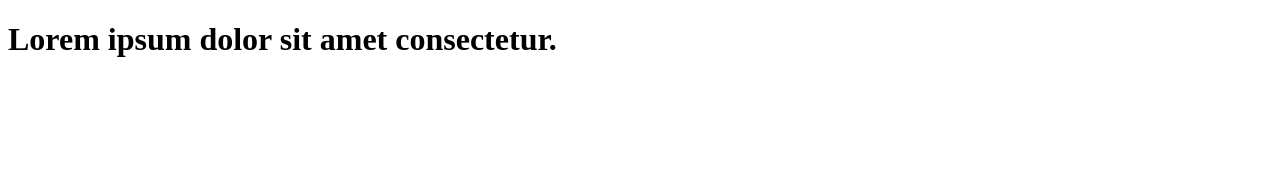
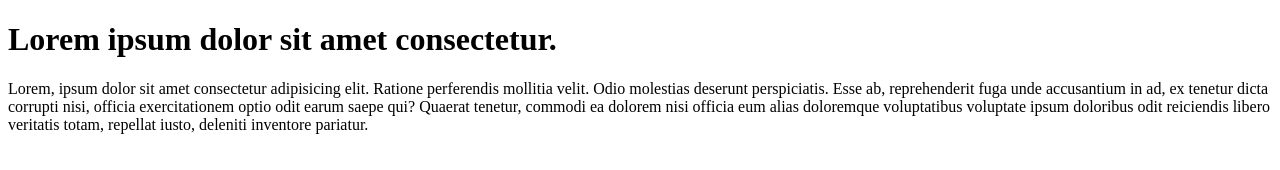
Before and after one commit to piyushverma013/learn-git, a plain HTML site: page index.html in a window 1280 px wide. Drawn offline with Linux system fonts and the light colour scheme.

Commit message:
add a paragraph to index file

```diff
--- a/index.html
+++ b/index.html
@@ -7,5 +7,6 @@
 </head>
 <body>
     <h1>Lorem ipsum dolor sit amet consectetur.</h1>
+    <p>Lorem, ipsum dolor sit amet consectetur adipisicing elit. Ratione perferendis mollitia velit. Odio molestias deserunt perspiciatis. Esse ab, reprehenderit fuga unde accusantium in ad, ex tenetur dicta corrupti nisi, officia exercitationem optio odit earum saepe qui? Quaerat tenetur, commodi ea dolorem nisi officia eum alias doloremque voluptatibus voluptate ipsum doloribus odit reiciendis libero veritatis totam, repellat iusto, deleniti inventore pariatur.</p>
 </body>
 </html>
```
